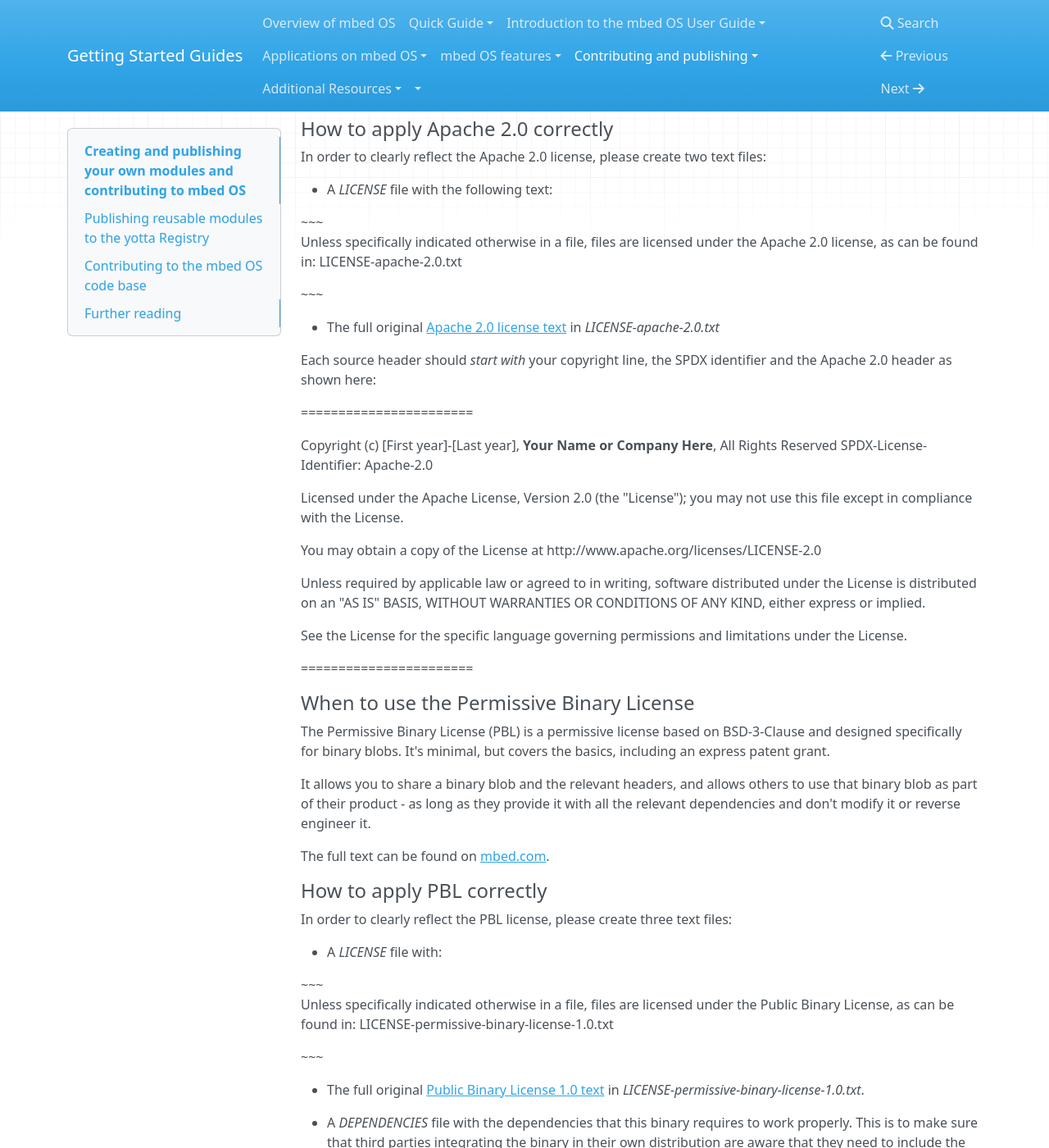
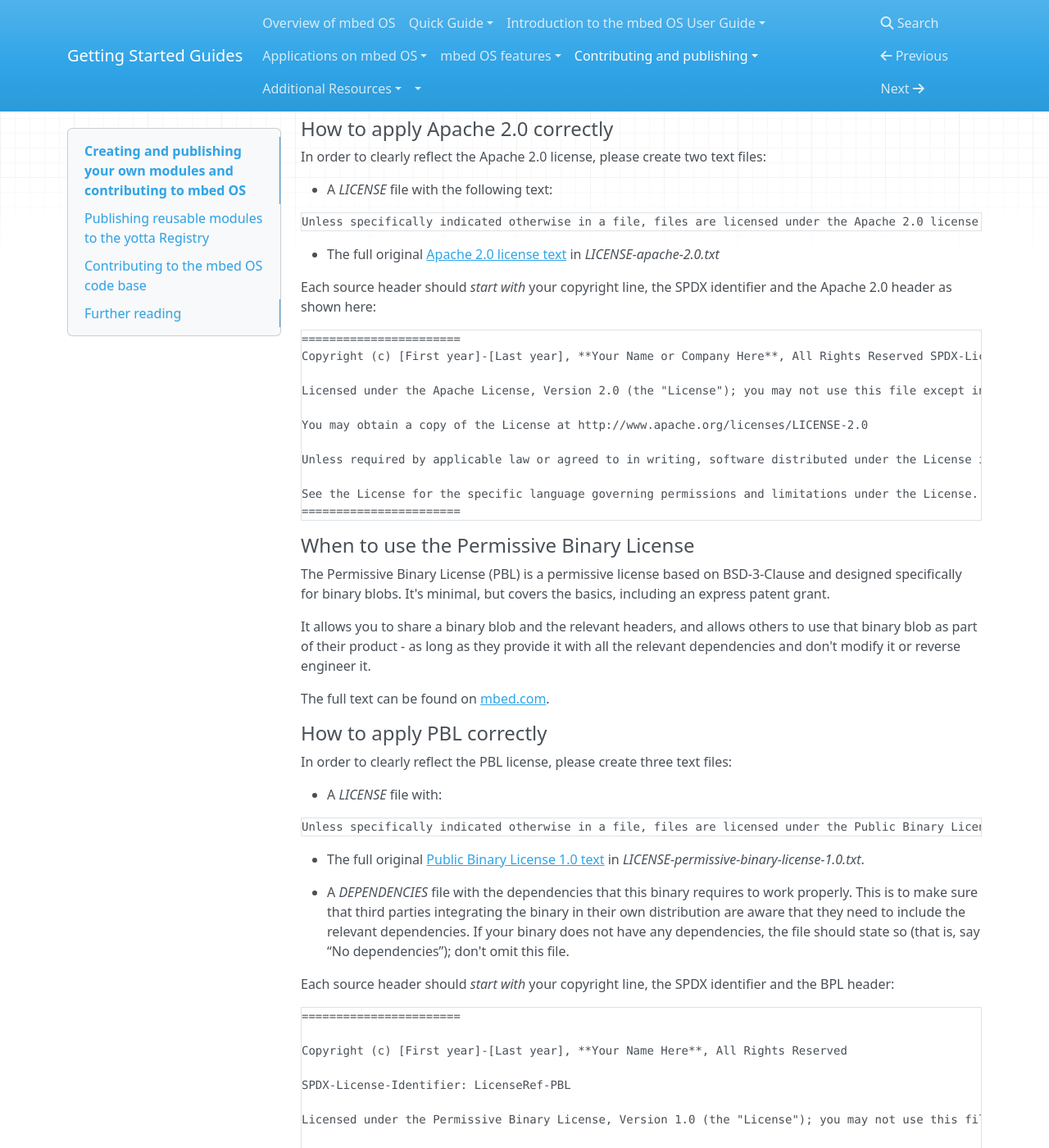
Before and after one commit to ARMmbed/GettingStartedmbedOS, an MkDocs documentation site: the page built from Docs/Full_Guide/contributing.md, in a window 1280 px wide and 1400 px high, scrolled down 1541 px. Shown: the whole window at 82% size. Built offline with MkDocs 1.6.1, drawn with Linux system fonts in a browser that asks for light colours; nearby versions of some CDN libraries; old or Windows-style settings are respelled for this version of MkDocs; some of the changed text lies outside the part shown.

Commit message:
Changing styles

```diff
--- a/Docs/Full_Guide/contributing.md
+++ b/Docs/Full_Guide/contributing.md
@@ -42,15 +42,14 @@ The full text of the license can be found on the [Apache website](http://www.apa
 In order to clearly reflect the Apache 2.0 license, please create two text files:
 
 * A *LICENSE* file with the following text:</br>
-<p>~~~</br>
-Unless specifically indicated otherwise in a file, files are licensed under the Apache 2.0 license, as can be found in: LICENSE-apache-2.0.txt</br></p>
-<p>~~~</p>
+
+<pre>Unless specifically indicated otherwise in a file, files are licensed under the Apache 2.0 license, as can be found in: LICENSE-apache-2.0.txt</pre>
 
 * The full original [Apache 2.0 license text](http://www.apache.org/licenses/LICENSE-2.0) in *LICENSE-apache-2.0.txt*
 
 Each source header should *start with* your copyright line, the SPDX identifier and the Apache 2.0 header as shown here:
 
-<p>=======================</p>
+<pre>=======================
 Copyright (c) [First year]-[Last year], **Your Name or Company Here**, All Rights Reserved SPDX-License-Identifier: Apache-2.0
 
 Licensed under the Apache License, Version 2.0 (the "License"); you may not use this file except in compliance with the License.
@@ -60,7 +59,7 @@ You may obtain a copy of the License at http://www.apache.org/licenses/LICENSE-2
 Unless required by applicable law or agreed to in writing, software distributed under the License is distributed on an "AS IS" BASIS, WITHOUT WARRANTIES OR CONDITIONS OF ANY KIND, either express or implied.
 
 See the License for the specific language governing permissions and limitations under the License.
-<p>=======================</p>
+=======================</pre>
 
 #### When to use the Permissive Binary License
 
@@ -75,9 +74,8 @@ The full text can be found on [mbed.com](https://www.mbed.com/licenses/PBL-1.0).
 In order to clearly reflect the PBL license, please create three text files:
 
 * A *LICENSE* file with:
-<p>~~~</br>
-Unless specifically indicated otherwise in a file, files are licensed under the Public Binary License, as can be found in: LICENSE-permissive-binary-license-1.0.txt</p>
-<p>~~~</p>
+
+<pre>Unless specifically indicated otherwise in a file, files are licensed under the Public Binary License, as can be found in: LICENSE-permissive-binary-license-1.0.txt</pre>
 
 * The full original [Public Binary License 1.0 text](https://www.mbed.com/licenses/PBL-1.0) in *LICENSE-permissive-binary-license-1.0.txt*.
 
@@ -85,7 +83,7 @@ Unless specifically indicated otherwise in a file, files are licensed under the
 
 Each source header should *start with* your copyright line, the SPDX identifier and the BPL header:
 
-<p>=======================</p>
+<pre>=======================
 
 Copyright (c) [First year]-[Last year], **Your Name Here**, All Rights Reserved
 
@@ -97,7 +95,7 @@ You may obtain a copy of the License at https://www.mbed.com/licenses/PBL-1.0
 
 See the License for the specific language governing permissions and limitations under the License.
 
-<p>=======================</p>
+=======================</pre>
 
 ### Using a different license
 
```
